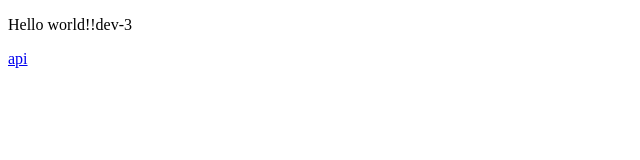
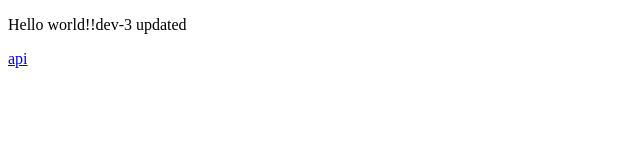
Before and after one commit to lucas-nachtigall/app-template-dev-2, a website: page public/index.html in a window 1280 px wide. Shown: the full height of the page, 0-640 px from the left. Drawn offline with Linux system fonts and the light colour scheme.

Commit message:
Update index.html

```diff
--- a/public/index.html
+++ b/public/index.html
@@ -5,7 +5,7 @@
 <title>bohr template</title>
 </head>
 <body>
-<p>Hello world!!dev-3</p>
+<p>Hello world!!dev-3 updated</p>
 <p><a href="/api">api</a></p>
 </body>
 </html>
```
